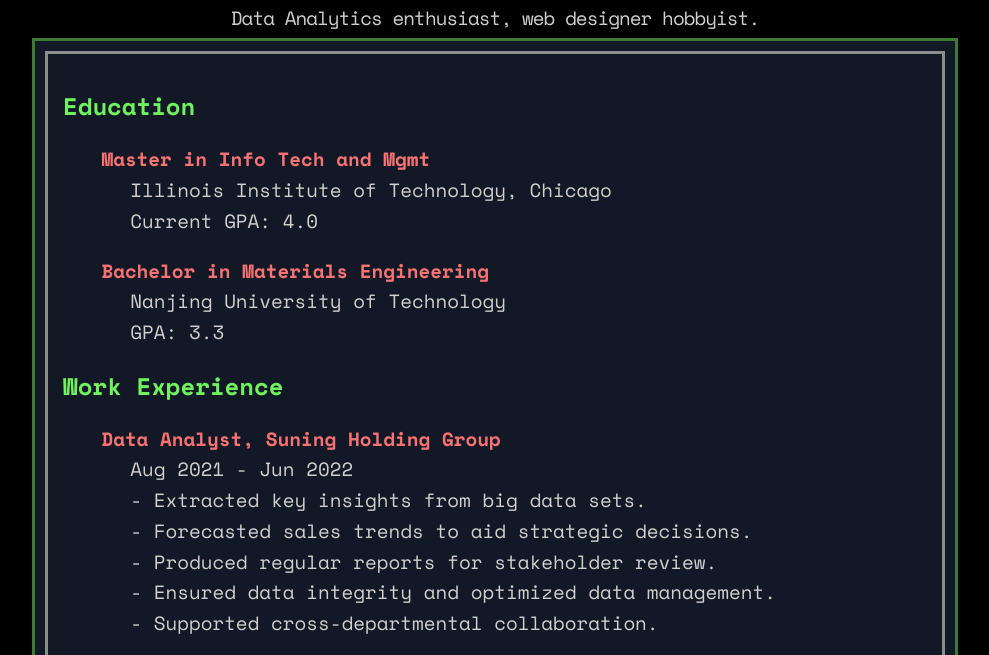
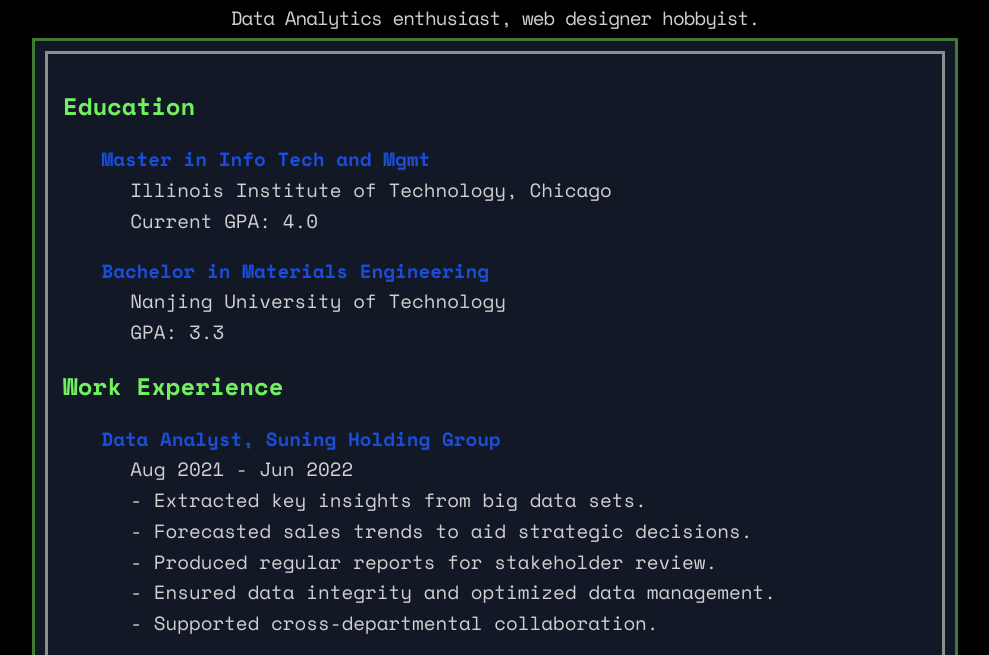
Before and after one commit to jma49/jma49.github.io, a plain HTML site: page index.html in a window 1280 px wide. Shown: the part 118-773 px from the top of the page, without its empty margins (165-1154 px from the left). Drawn offline with nearby package versions, Linux system fonts and the light colour scheme.

Commit message:
Update color of bio.content.

```diff
--- a/src/css/style.css
+++ b/src/css/style.css
@@ -99,7 +99,7 @@ body, html {
 
 /* Strong tag styling within bio content */
 .bio-content strong {
-    color: #F87272; /* Reddish color for strong tags */
+    color: #1b4dd6; /* Reddish color for strong tags */
 }
 
 /* Responsive design adjustments */
```
